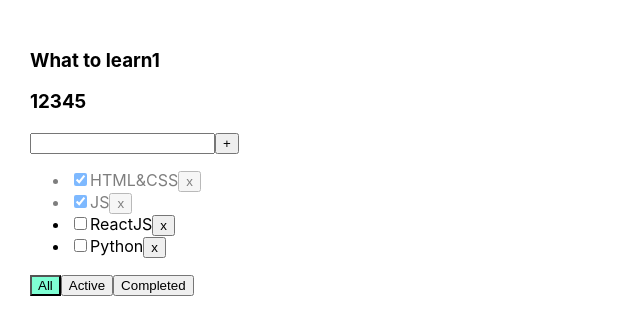
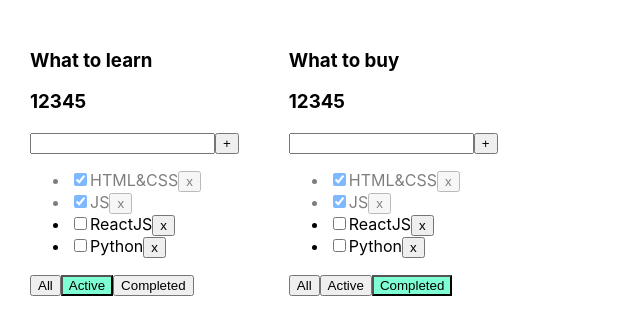
Before and after one commit to leonraz58/todolist, a React (Create React App) app: page / in a window 1280 px wide. Shown: the top 334 px of the page, without its empty margins (0-640 px from the left). Built offline with nearby package versions, Linux system fonts and the light colour scheme.

Commit message:
05 array of todolists

```diff
--- a/src/App.tsx
+++ b/src/App.tsx
@@ -2,9 +2,17 @@
 import './App.css';
 import {TaskType, Todolist} from './Todolist';
 import {v1} from 'uuid';
+
 const truck1name = 'What to learn1';
 
 export type filterValuesType = "all" | "completed" | "active"
+
+type TodolistType = {
+    id: string,
+    title: string,
+    filter: filterValuesType
+}
+
 function App() {
 
     let [tasks, setTasks] = useState<Array<TaskType>>([
@@ -14,25 +22,26 @@
         {id: v1(), title: "Python", isDone: false}
     ]);
     let [filter, setFilter] = useState<filterValuesType>("all")
+
     /*let tasks = arr[0];
     let setTasks = arr[1];*/
 
-    function removeTask(idtodelete: string){
+    function removeTask(idtodelete: string) {
         let filteredTasks = tasks.filter(t => t.id !== idtodelete)
         setTasks(filteredTasks);
     }
 
-    function addTask(title:string) {
+    function addTask(title: string) {
         let newTask = {id: v1(), title: title, isDone: false}
         let newtasks = [newTask, ...tasks]
         setTasks(newtasks)
     }
 
-    function changeFilter(value: filterValuesType){
+    function changeFilter(value: filterValuesType) {
         setFilter(value)
     }
 
-    function changeStatus (taskId:string, isDone:boolean) {
+    function changeStatus(taskId: string, isDone: boolean) {
         let task = tasks.find(t => t.id === taskId)
         if (task) {
             task.isDone = isDone;
@@ -49,20 +58,31 @@
         tasksForTodolist = tasks.filter(t => t.isDone === false)
     }
 
+
+    let todolists: TodolistType[] = [
+        {id: v1(), title: "What to learn", filter: "active"},
+        {id: v1(), title: "What to buy", filter: "completed"}
+    ]
+
     return (
         <div className="App">
-            <Todolist title={truck1name}
-                      truck2 = {12345}
-                      tasks={tasksForTodolist}
-                      removeTask = {removeTask}
-                      changeFilter={changeFilter}
-                      addTask={addTask}
-                      changeTaskStatus={changeStatus}
-                      filter={filter}
-            />
 
+            {todolists.map((tl)=>{
+                return(
+                    <Todolist title={tl.title}
+                                   truck2={12345}
+                                   tasks={tasksForTodolist}
+                                   removeTask={removeTask}
+                                   changeFilter={changeFilter}
+                                   addTask={addTask}
+                                   changeTaskStatus={changeStatus}
+                                   filter={tl.filter}
+                    />
+                )
+            })}
         </div>
-    );
+
+    )
 }
 
 export default App;
```
Also changed, not shown: src/index.tsx (+4 -4 lines).
